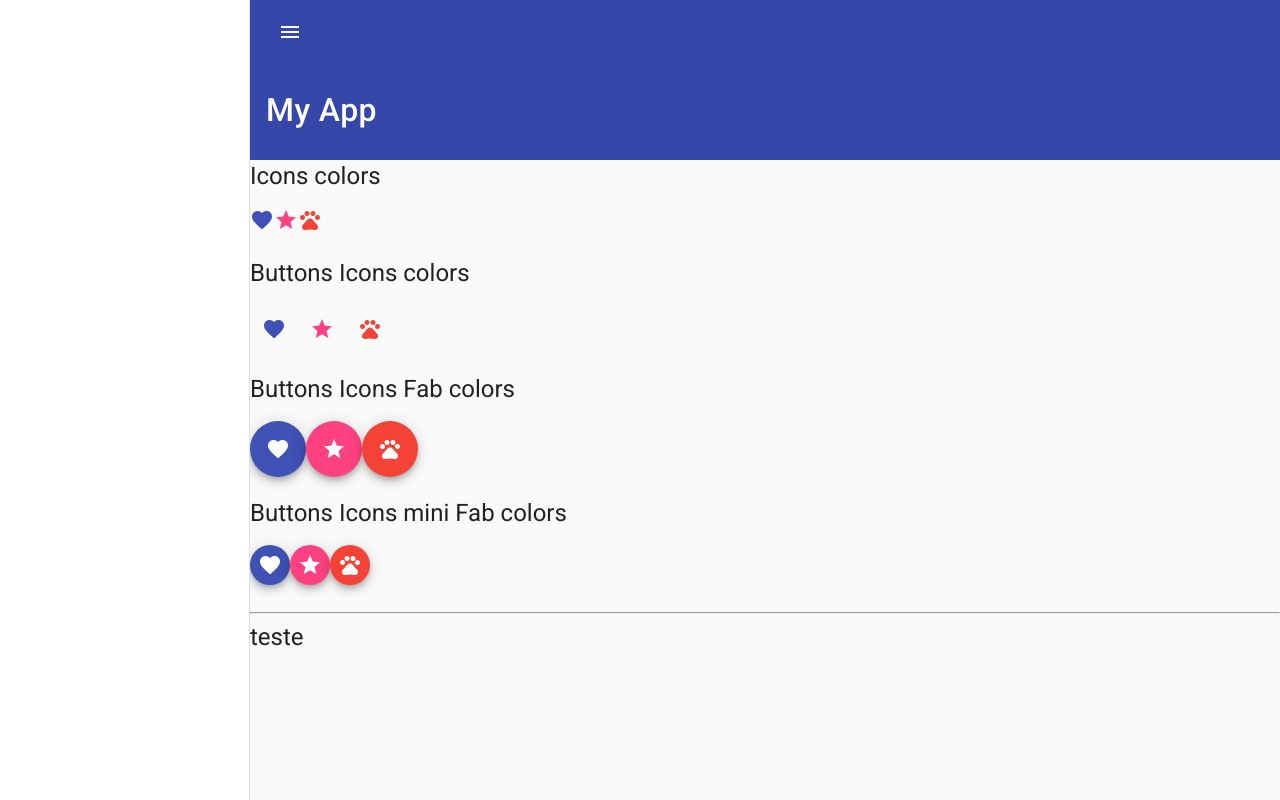
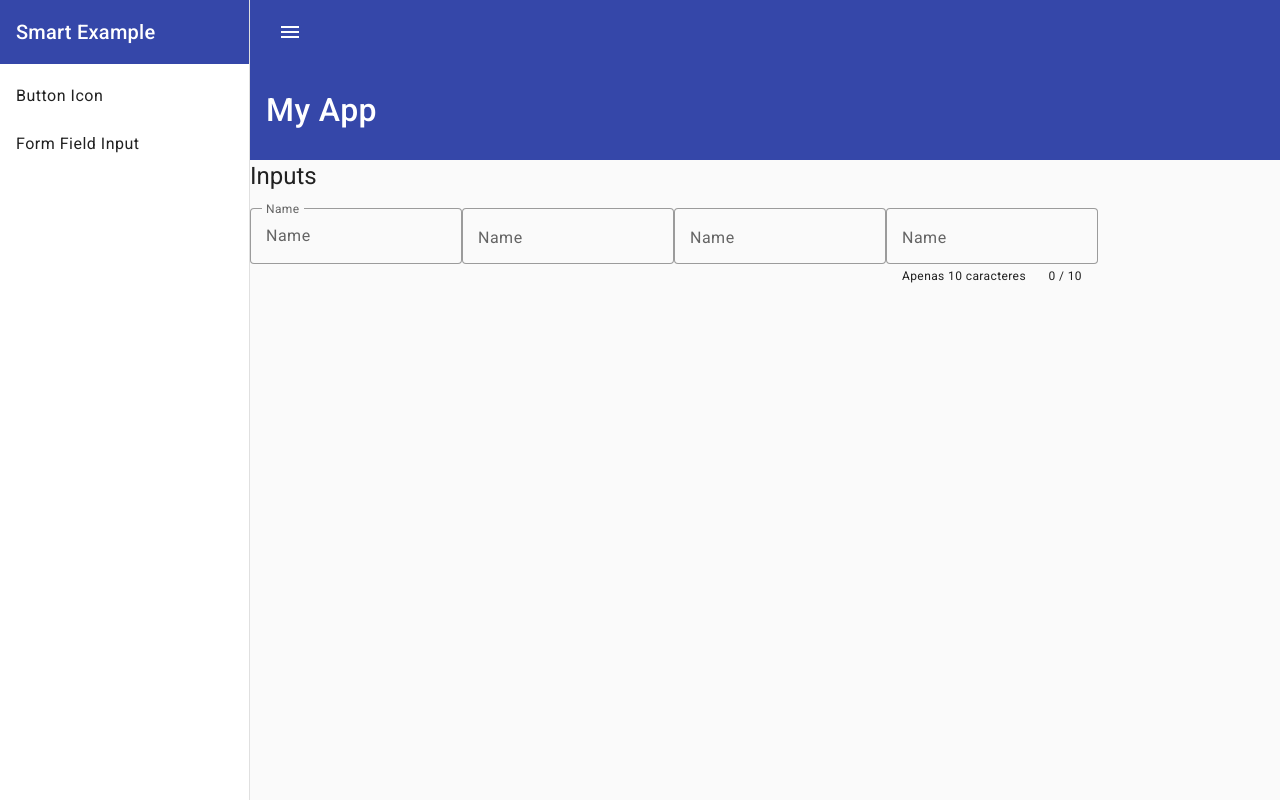
Before and after one commit to williammuniz/angular-material, an Angular app: page /formFieldInput in a window 1280 px wide. Before the commit this address led to /. Built offline with nearby package versions, Linux system fonts and the light colour scheme.

Commit message:
adicionado todas e componente de field

```diff
--- a/src/app/app.component.html
+++ b/src/app/app.component.html
@@ -1,7 +1,14 @@
 <mat-sidenav-container>
-  <mat-sidenav class="sidenav" #sidenav [opened]="!isSmallScren" [fixedInViewport]="true"
-    [mode]="sidenavMode"></mat-sidenav>
+  <mat-sidenav class="sidenav" #sidenav [opened]="!isSmallScren" [fixedInViewport]="true" [mode]="sidenavMode">
+    <mat-toolbar color="primary">Smart Example</mat-toolbar>
+    <mat-nav-list>
+      <a mat-list-item [routerLink]="['/buttonIcon']">Button Icon</a>
+      <a mat-list-item [routerLink]="['/formFieldInput']">Form Field Input</a>
+
+    </mat-nav-list>
+  </mat-sidenav>
   <mat-sidenav-content>
+
     <mat-toolbar class="toobar-menu" color="primary" [class.mat-elevation-z4]="applyShadow">
       <button mat-icon-button class="example-icon" (click)="sidenav.toggle()">
         <mat-icon>menu</mat-icon>
@@ -23,16 +30,8 @@
       }
     </mat-toolbar>
 
-    <app-buttons-icon></app-buttons-icon>
+    <router-outlet></router-outlet>
 
-    <h1 class="title">teste</h1>
-    <h1 class="title">teste</h1>
-    <h1 class="title">teste</h1>
-    <h1 class="title">teste</h1>
-    <h1 class="title">teste</h1>
-    <h1 class="title">teste</h1>
+
   </mat-sidenav-content>
 </mat-sidenav-container>
-
-
-<router-outlet />
--- a/src/app/app.component.ts
+++ b/src/app/app.component.ts
@@ -1,5 +1,5 @@
 import { Component, contentChild, Inject, OnInit, PLATFORM_ID } from '@angular/core';
-import { RouterOutlet } from '@angular/router';
+import { RouterModule, RouterOutlet } from '@angular/router';
 import { MatSlideToggleModule } from '@angular/material/slide-toggle';
 import { MatIconModule } from '@angular/material/icon';
 import { MatButtonModule } from '@angular/material/button';
@@ -8,7 +8,9 @@ import { MatSidenavModule } from '@angular/material/sidenav';
 import { BreakpointObserver } from '@angular/cdk/layout';
 import { fromEvent, map } from 'rxjs';
 import { DOCUMENT, isPlatformBrowser } from '@angular/common';
+import { MatListModule } from '@angular/material/list';
 import { ButtonsIconComponent } from './buttons-icon/buttons-icon.component';
+import { FormFieldInputComponent } from './form-field-input/form-field-input.component';
 
 
 export const SCROLL_CONTAINER = 'mat-sidenav-content';
@@ -25,7 +27,11 @@ export const SHADOW_LIMIT = 100;
     MatButtonModule,
     MatIconModule,
     MatSidenavModule,
-    ButtonsIconComponent],
+    MatListModule,
+    RouterModule
+    //  ButtonsIconComponent,
+    //FormFieldInputComponent
+  ],
   templateUrl: './app.component.html',
   styleUrl: './app.component.scss'
 })
@@ -69,4 +75,5 @@ export class AppComponent implements OnInit {
     return this.isSmallScren ? 'over' : 'side';
   }
 
+
 }
--- a/src/app/app.config.ts
+++ b/src/app/app.config.ts
@@ -4,7 +4,14 @@ import { provideRouter } from '@angular/router';
 import { routes } from './app.routes';
 import { provideClientHydration, withEventReplay } from '@angular/platform-browser';
 import { provideAnimationsAsync } from '@angular/platform-browser/animations/async';
+import { MAT_FORM_FIELD_DEFAULT_OPTIONS } from '@angular/material/form-field';
 
 export const appConfig: ApplicationConfig = {
-  providers: [provideZoneChangeDetection({ eventCoalescing: true }), provideRouter(routes), provideClientHydration(withEventReplay()), provideAnimationsAsync()]
+  providers: [provideZoneChangeDetection({ eventCoalescing: true }),
+  provideRouter(routes), provideClientHydration(withEventReplay()),
+  provideAnimationsAsync(),
+  {
+    provide: MAT_FORM_FIELD_DEFAULT_OPTIONS, useValue: { appearance: 'outline' }
+  }
+  ]
 };
--- a/src/app/app.routes.ts
+++ b/src/app/app.routes.ts
@@ -1,3 +1,9 @@
 import { Routes } from '@angular/router';
+import { ButtonsIconComponent } from './buttons-icon/buttons-icon.component';
+import { FormFieldInputComponent } from './form-field-input/form-field-input.component';
 
-export const routes: Routes = [];
+export const routes: Routes = [
+    { path: '', redirectTo: 'buttonIcon', pathMatch: 'full' },
+    { path: 'buttonIcon', component: ButtonsIconComponent },
+    { path: 'formFieldInput', component: FormFieldInputComponent },
+];
--- a/src/app/buttons-icon/buttons-icon.component.html
+++ b/src/app/buttons-icon/buttons-icon.component.html
@@ -47,6 +47,5 @@
         <mat-icon>pets</mat-icon>
     </button>
 </div>
-
 <br>
 <hr>
--- /dev/null
+++ b/src/app/form-field-input/form-field-input.component.html
@@ -0,0 +1,27 @@
+<h1>Inputs</h1>
+<mat-form-field floatLabel="always">
+    <mat-label>Name</mat-label>
+    <input type="text" matInput placeholder="Name">
+</mat-form-field>
+
+<mat-form-field>
+    <mat-label>Name</mat-label>
+    <input type="text" matInput placeholder="Name">
+</mat-form-field>
+
+<mat-form-field>
+    <mat-label>Name</mat-label>
+    <input type="text" matInput placeholder="Name" [(ngModel)]="value">
+    @if (value) {
+    <button matSuffix mat-icon-button aria-label="Clear" (click)="value=''">
+        <mat-icon>close</mat-icon>
+    </button>
+    }
+</mat-form-field>
+
+<mat-form-field>
+    <mat-label>Name</mat-label>
+    <input #userName type="text" matInput placeholder="Name" maxlength="10">
+    <mat-hint align="start">Apenas {{ userName.maxLength }} caracteres</mat-hint>
+    <mat-hint align="end">{{ userName.value.length }} / {{ userName.maxLength }}</mat-hint>
+</mat-form-field>
--- /dev/null
+++ b/src/app/form-field-input/form-field-input.component.ts
@@ -0,0 +1,16 @@
+import { Component } from '@angular/core';
+import { FormsModule } from '@angular/forms';
+import { MatIconModule } from '@angular/material/icon';
+import { MatInputModule } from '@angular/material/input';
+
+
+@Component({
+  selector: 'app-form-field-input',
+  imports: [MatInputModule, FormsModule, MatIconModule],
+  templateUrl: './form-field-input.component.html',
+  styleUrl: './form-field-input.component.scss'
+})
+export class FormFieldInputComponent {
+  value = '';
+
+}
```
Also changed, not shown: src/app/form-field-input/form-field-input.component.scss (added), src/styles.scss (line endings or trailing spaces).
